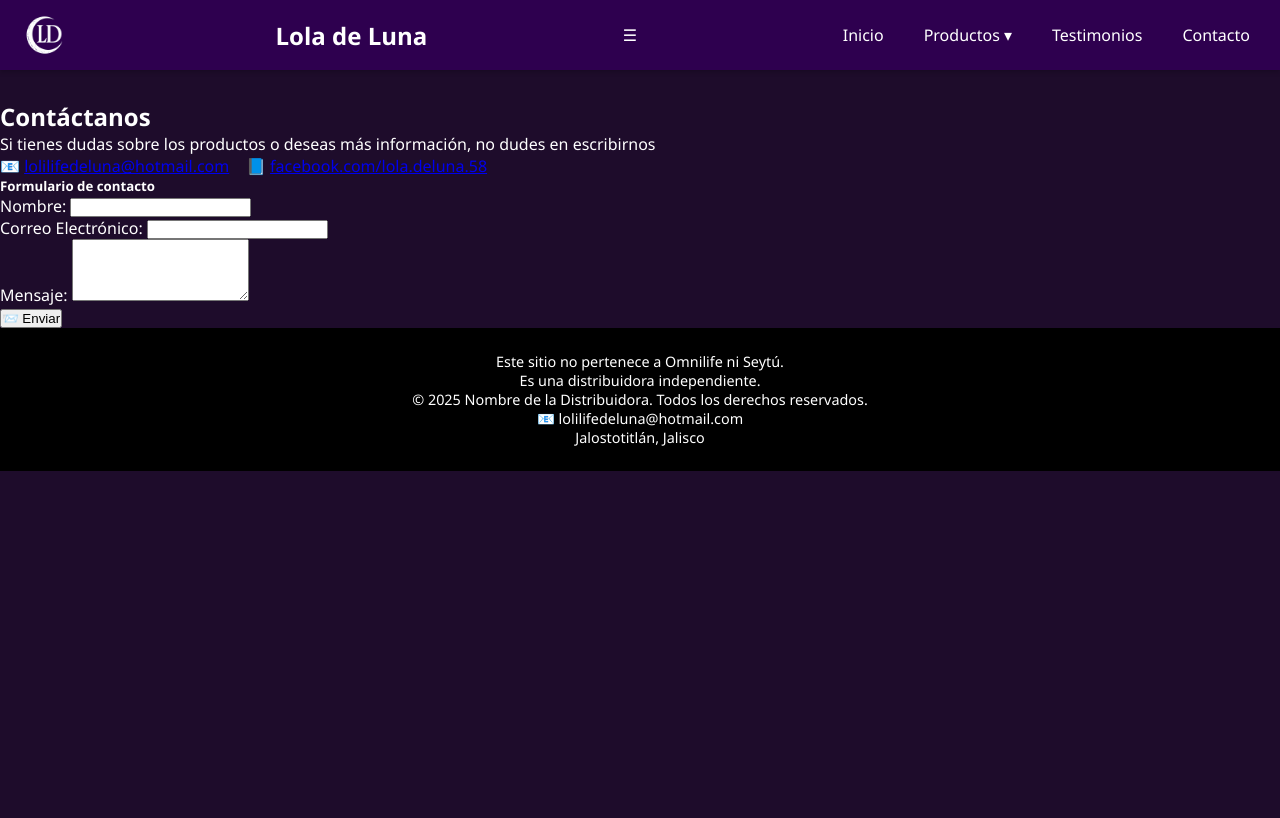
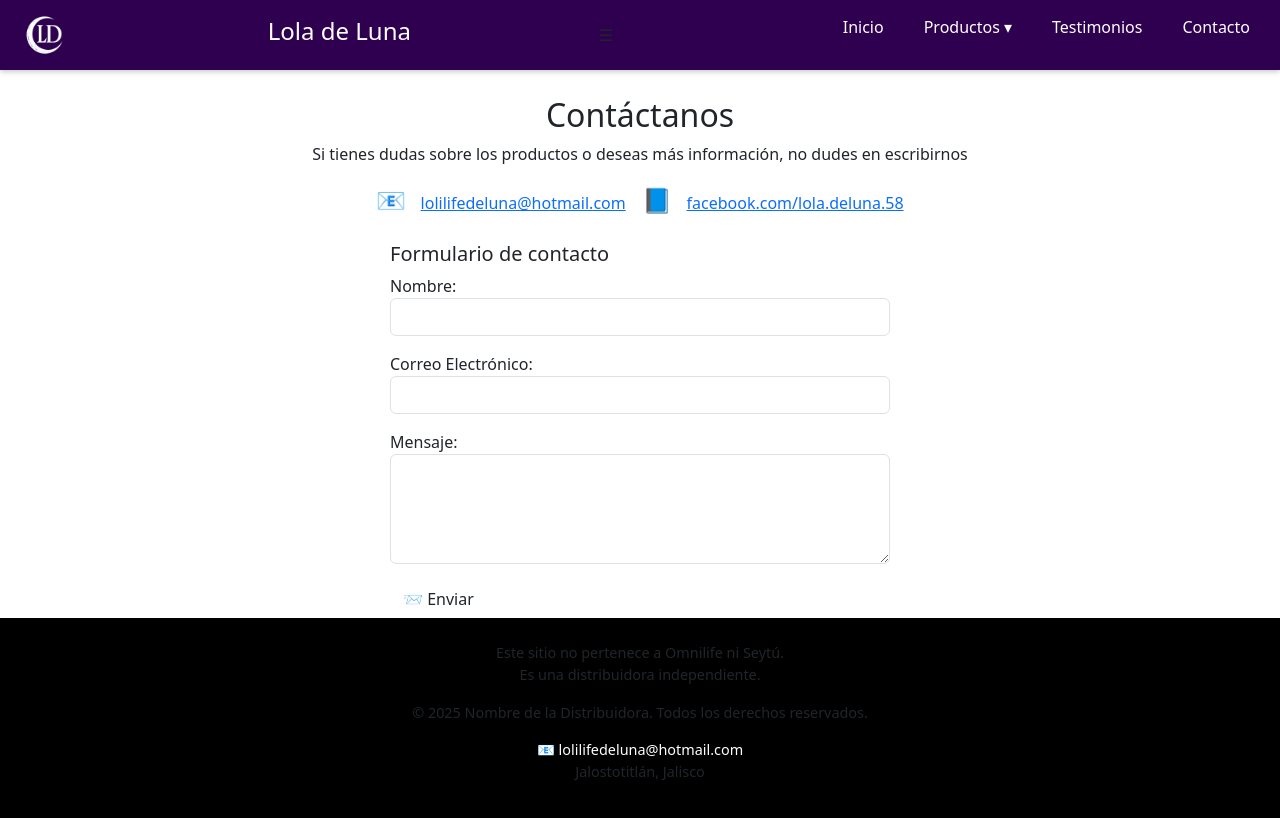
Before and after one commit to FNaty/ProyectoFinal, a plain HTML site: page Paginas/Contacto.html in a window 1280 px wide. Drawn offline with nearby package versions, Linux system fonts and the light colour scheme.

Commit message:
cambios 2

```diff
--- a/Css/Style.css
+++ b/Css/Style.css
@@ -5,19 +5,24 @@
   box-sizing: border-box;
 }
 
-header, .navbar {
+header {
+  all: unset; /* Reinicia todos los estilos heredados */
   position: fixed;
   top: 0;
   left: 0;
   width: 100%;
+  z-index: 1000;
+}
+
+.barra-navegacion {
   background-color: #2e004f;
-  z-index: 1000;
   box-shadow: 0 2px 5px rgba(0,0,0,0.2);
   padding: 10px 20px;
   display: flex;
   align-items: center;
   justify-content: space-between;
 }
+
 
 body {
   margin-top: 100px; /* Ajustar según altura header */
--- a/Paginas/Contacto.html
+++ b/Paginas/Contacto.html
@@ -6,10 +6,12 @@
     <title>Contacto - Lola de Luna</title>
     <link rel="stylesheet" href="/Css/Style.css" />
     <link rel="icon" href="/Imagenes/Logo.png" />
+    <link rel="stylesheet" href="/Css/StyleCon.css">
+    <link href="https://cdn.jsdelivr.net/npm/bootstrap@5.3.3/dist/css/bootstrap.min.css" rel="stylesheet">
 </head>
 <body>
     <header>
-        <nav class="navbar">
+    <nav class="barra-navegacion">
         <img src="/Imagenes/Logo.png" alt="Logo Lola" class="logo" />
         <h1 class="brand">Lola de Luna</h1>
         <div class="menu-toggle">&#9776;</div>
@@ -27,7 +29,12 @@
         </ul>
     </nav>
 </header>
+
     <div class="container text-center">
+        <br>
+        <br>
+        <br>
+        <br>
     <h2>Contáctanos</h2>
     <p>Si tienes dudas sobre los productos o deseas más información, no dudes en escribirnos</p>
 
@@ -39,7 +46,6 @@
       <a href="https://www.facebook.com/lola.deluna.58" target="_blank">facebook.com/lola.deluna.58</a>
     </p>
 
-    <!-- Formulario de contacto -->
     <div class="mt-4 text-start mx-auto" style="max-width: 500px;">
       <h5>Formulario de contacto</h5>
       <form onsubmit="return enviarMensaje()">
@@ -68,4 +74,5 @@
         </p>
     </footer>
 </body>
+<script src="/Js/Cont.js"></script>
 </html>
```
Also changed, not shown: Paginas/Index.html (+2 -2 lines), Paginas/ProOmn.html (+1 -1 lines), Paginas/ProSey.html (+2 -1 lines), Paginas/Testimonios.html (+9 -2 lines). Lines whose indentation alone changed are shown as unchanged.
